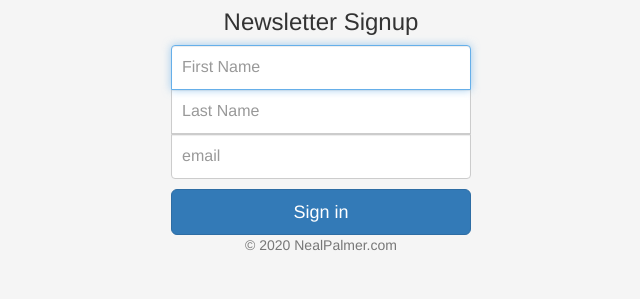
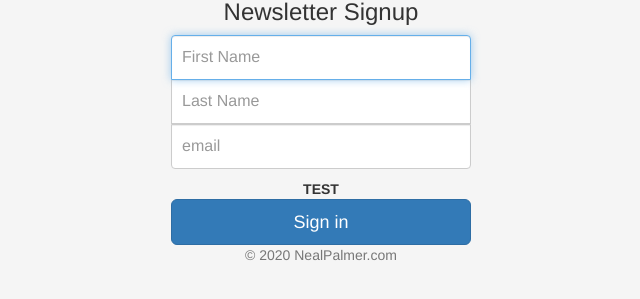
Before and after one commit to swissnez/newsletter, a website: page signup.html in a window 1280 px wide. Shown: the part 309-608 px from the top of the page, without its empty margins (319-959 px from the left). Drawn offline with nearby package versions, Linux system fonts and the light colour scheme.

Commit message:
Update signup.html

```diff
--- a/signup.html
+++ b/signup.html
@@ -27,7 +27,7 @@
       <input type="text" name="lastName" class="form-control middle" placeholder="Last Name" required>
       <input type="email" name="email" class="form-control bottom" placeholder="email" required>
 
-
+      <b> TEST </b>
       <button class="btn btn-lg btn-primary btn-block" type="submit">Sign in</button>
       <p class="mt-5 mb-3 text-muted">&copy; 2020 NealPalmer.com</p>
     </form>
```
